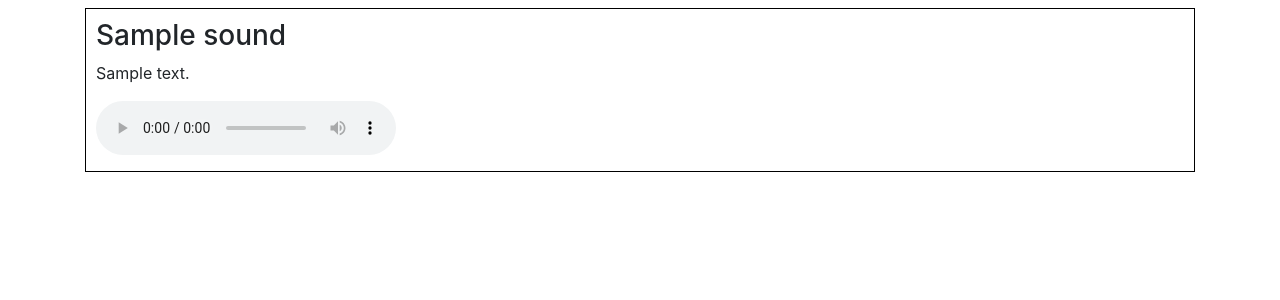
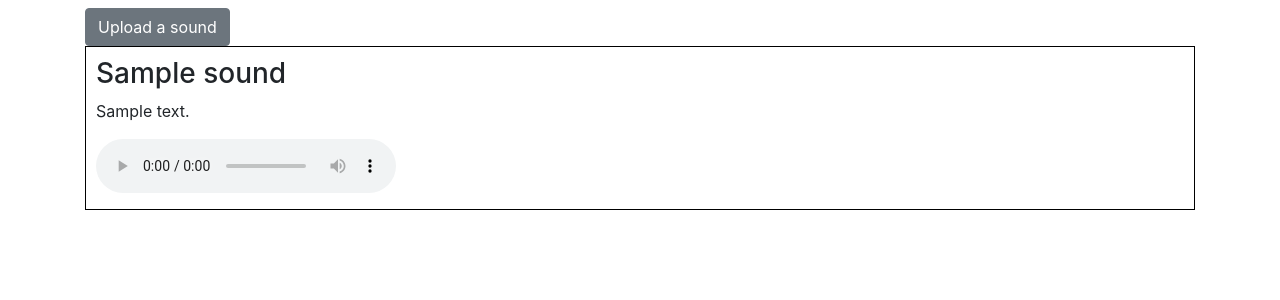
Before and after one commit to zhbuni/soundStorage, a Flask app: template templates/index.html in a window 1280 px wide. Shown: the part 48-348 px from the top of the page. Run offline with Flask 2, Linux system fonts and the light colour scheme; the template is opened without the code that fills it: most values are stand-ins (such as "Sample title", 1, 10 or a date in 2020); some libraries are stand-ins or nearby versions.

Commit message:
редирект на логин при загрузке звука, переход на регистрацию с логина

```diff
--- a/templates/index.html
+++ b/templates/index.html
@@ -4,6 +4,8 @@
 
 {% if current_user.is_authenticated %}
     <a href="upload_sound" class="btn btn-secondary">Upload a sound</a>
+{% else %}
+    <a href="login" class="btn btn-secondary">Upload a sound</a>
 {% endif %}
 
 
--- a/templates/login.html
+++ b/templates/login.html
@@ -13,7 +13,7 @@
 
 {% block content %}
     <h1>Авторизация</h1>
-    {% if message: %}
+    {% if message %}
         <div class="alert alert-danger">{{ message }}</div>
     {%endif%}
     <form action="" method="post">
@@ -38,6 +38,8 @@
         </p>
         <p>{{ form.remember_me() }} {{ form.remember_me.label }}</p>
         <p>{{ form.submit(type="submit", class="btn btn-primary")}}</p>
+
+        <p>Нет аккаунта? <a href="register">Зарегестрироваться</a></p>
     </form>
 {% endblock %}
 </body>
```
